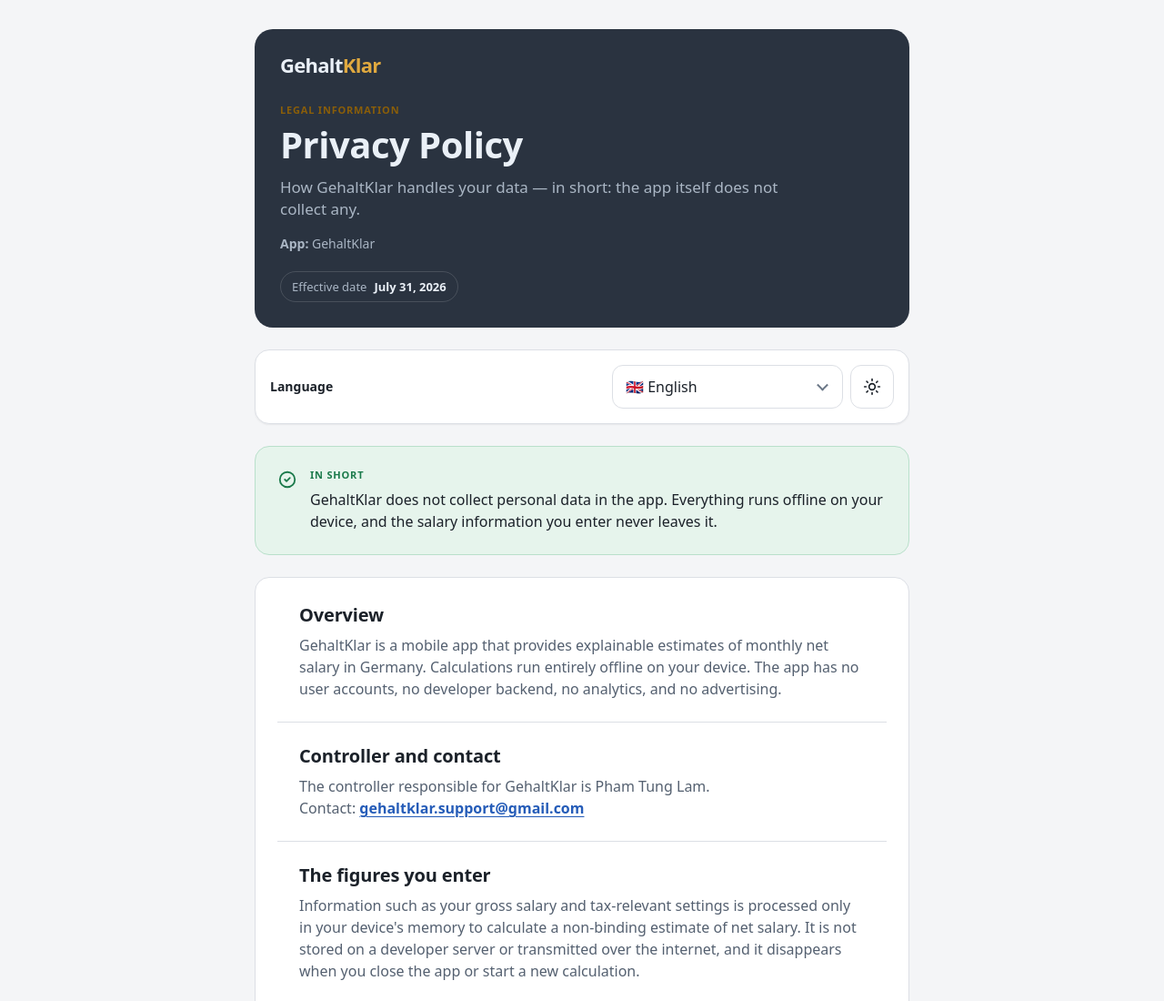
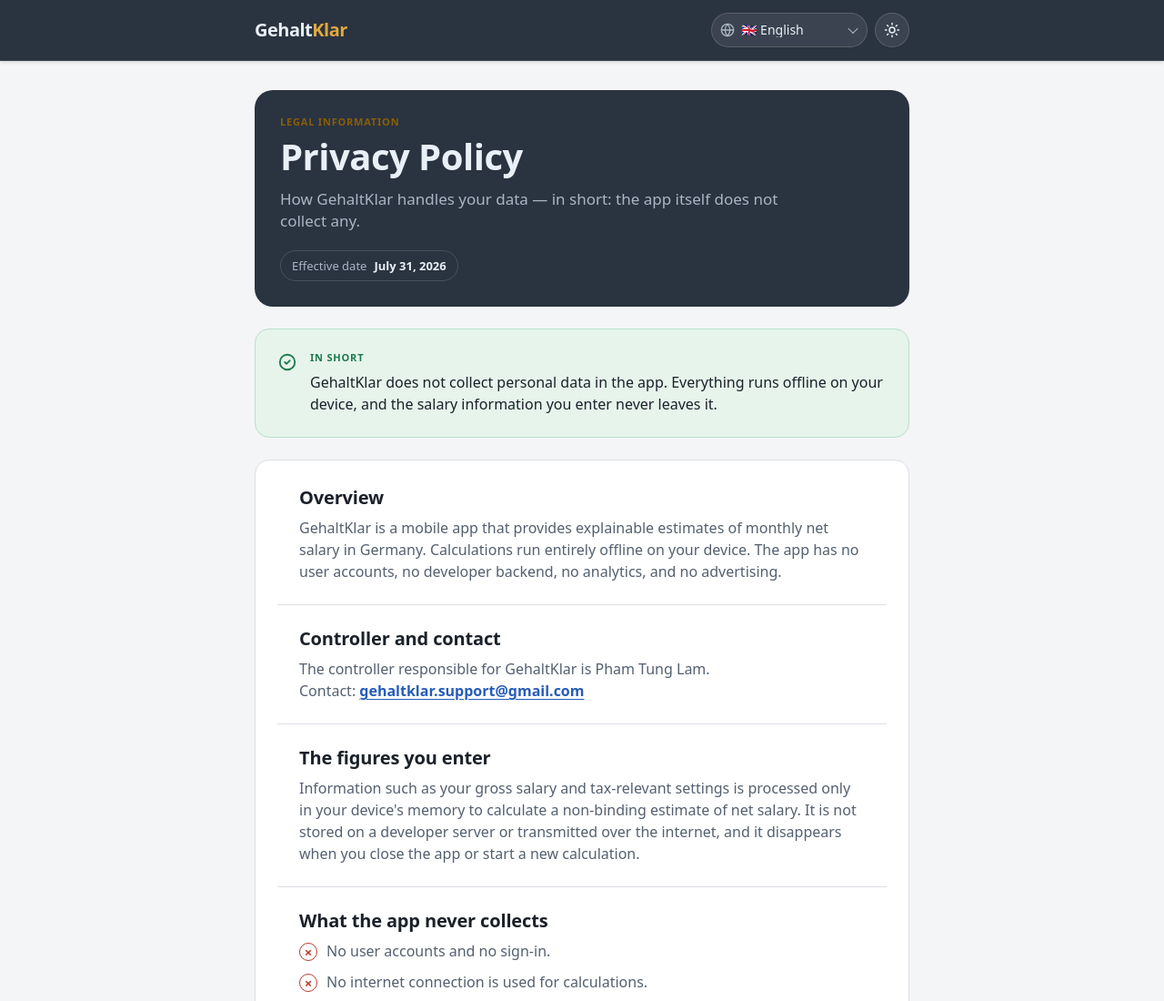
Before and after one commit to fam-tung-lam/gehaltklar-legal, a website: page index.html in a window 1280 px wide. Shown: the top 1100 px of the page at 91% size. Drawn offline with Linux system fonts and the light colour scheme.

Commit message:
Use unified app bar controls

```diff
--- a/index.html
+++ b/index.html
@@ -66,7 +66,6 @@
       --radius-xl: 20px;
       --radius-pill: 999px;
       --page-margin: 20px;
-      --control-h: 48px;
       --elevation-1: 0 1px 2px rgba(16, 24, 21, 0.06);
       color: var(--text-primary);
       background: var(--surface-page);
@@ -100,18 +99,41 @@
 
     body {
       margin: 0;
-      padding: 32px var(--page-margin) 48px;
       background: var(--surface-page);
       overflow-x: hidden;
+    }
+
+    .app-bar {
+      position: sticky;
+      top: 0;
+      z-index: 20;
+      width: 100%;
+      border-bottom: 1px solid rgba(255, 255, 255, 0.08);
+      color: var(--text-on-brand);
+      background: var(--surface-brand);
+      box-shadow: 0 1px 4px rgba(16, 24, 33, 0.16);
+    }
+
+    .app-bar__inner {
+      display: flex;
+      align-items: center;
+      gap: 16px;
+      width: 100%;
+      max-width: 760px;
+      min-width: 0;
+      margin: 0 auto;
+      padding: 14px var(--page-margin);
     }
 
     main {
       display: grid;
       gap: 24px;
       width: 100%;
-      max-width: 720px;
+      max-width: 760px;
       min-width: 0;
       margin: 0 auto;
+      padding: 32px var(--page-margin) 48px;
+      scroll-margin-top: 80px;
     }
 
     main > * {
@@ -127,13 +149,16 @@
     }
 
     .wordmark {
-      margin: 0 0 32px;
+      flex: 0 0 auto;
+      margin: 0;
       color: var(--text-on-brand);
       font-family: var(--font-display);
-      font-size: 22px;
+      font-size: 20px;
       font-weight: 700;
-      letter-spacing: -0.7px;
+      letter-spacing: -0.5px;
       line-height: 1;
+      text-decoration: none;
+      white-space: nowrap;
     }
 
     .wordmark span {
@@ -167,14 +192,6 @@
       overflow-wrap: anywhere;
     }
 
-    .app-meta {
-      margin-top: 16px;
-      color: var(--text-on-brand-muted);
-      font-size: 14px;
-      font-weight: 500;
-      line-height: 20px;
-    }
-
     .tagline {
       max-width: 560px;
       margin-top: 12px;
@@ -201,73 +218,70 @@
       font-weight: 600;
     }
 
-    .language-switcher {
-      position: sticky;
-      top: 12px;
-      z-index: 10;
-      display: grid;
-      grid-template-columns: minmax(0, 1fr) minmax(250px, 310px);
+    .app-bar__actions {
+      display: flex;
       align-items: center;
-      gap: 16px;
-      padding: 16px;
-      border: 1px solid var(--border-default);
-      border-radius: var(--radius-lg);
-      background: var(--surface-card);
-      box-shadow: var(--elevation-1);
-    }
-
-    .language-switcher__label {
-      color: var(--text-primary);
-      font-size: 14px;
-      font-weight: 600;
-      line-height: 20px;
+      gap: 8px;
+      min-width: 0;
+      margin-left: auto;
     }
 
     .language-select {
       position: relative;
+      display: flex;
+      align-items: center;
       min-width: 0;
     }
 
-    .language-controls {
-      display: grid;
-      grid-template-columns: minmax(0, 1fr) 48px;
-      gap: 8px;
-      min-width: 0;
+    .language-select__globe {
+      position: absolute;
+      left: 10px;
+      z-index: 1;
+      width: 16px;
+      height: 16px;
+      color: var(--text-on-brand-muted);
+      pointer-events: none;
     }
 
     .language-select select {
-      width: 100%;
-      min-height: var(--control-h);
-      padding: 0 42px 0 14px;
-      border: 1px solid var(--border-default);
-      border-radius: var(--radius-md);
+      width: clamp(120px, 38vw, 172px);
+      min-height: 38px;
+      padding: 8px 30px 8px 32px;
+      border: 1px solid rgba(255, 255, 255, 0.16);
+      border-radius: var(--radius-pill);
       appearance: none;
-      color: var(--text-primary);
-      background: var(--surface-card);
+      color: var(--text-on-brand);
+      background: rgba(255, 255, 255, 0.08);
       font: inherit;
-      font-size: 16px;
-      line-height: 24px;
+      font-size: 14px;
+      font-weight: 500;
+      line-height: 1.2;
       cursor: pointer;
     }
 
     .language-select select:hover {
-      border-color: var(--gk-indigo-700);
+      background: rgba(255, 255, 255, 0.14);
     }
 
     .language-select select:focus-visible {
-      border-color: var(--border-focus);
+      border-color: var(--gk-indigo-300);
       outline: none;
-      box-shadow: var(--focus-ring);
+      box-shadow: 0 0 0 2px var(--surface-brand), 0 0 0 4px var(--gk-indigo-300);
+    }
+
+    .language-select option {
+      color: var(--gk-ink-900);
+      background: var(--gk-white);
     }
 
     .language-select__chevron {
       position: absolute;
       top: 50%;
-      right: 18px;
-      width: 9px;
-      height: 9px;
-      border-right: 2px solid var(--text-tertiary);
-      border-bottom: 2px solid var(--text-tertiary);
+      right: 12px;
+      width: 8px;
+      height: 8px;
+      border-right: 1.5px solid var(--text-on-brand-muted);
+      border-bottom: 1.5px solid var(--text-on-brand-muted);
       pointer-events: none;
       transform: translateY(-70%) rotate(45deg);
     }
@@ -276,30 +290,30 @@
       display: inline-flex;
       align-items: center;
       justify-content: center;
-      width: 48px;
-      height: 48px;
+      flex: 0 0 auto;
+      width: 38px;
+      height: 38px;
       padding: 0;
-      border: 1px solid var(--border-default);
-      border-radius: var(--radius-md);
-      color: var(--text-primary);
-      background: var(--surface-card);
+      border: 1px solid rgba(255, 255, 255, 0.16);
+      border-radius: var(--radius-pill);
+      color: var(--text-on-brand);
+      background: rgba(255, 255, 255, 0.08);
       cursor: pointer;
     }
 
     .theme-button:hover {
-      border-color: var(--gk-indigo-700);
-      color: var(--text-brand);
+      background: rgba(255, 255, 255, 0.14);
     }
 
     .theme-button:focus-visible {
-      border-color: var(--border-focus);
+      border-color: var(--gk-indigo-300);
       outline: none;
-      box-shadow: var(--focus-ring);
+      box-shadow: 0 0 0 2px var(--surface-brand), 0 0 0 4px var(--gk-indigo-300);
     }
 
     .theme-button svg {
-      width: 20px;
-      height: 20px;
+      width: 18px;
+      height: 18px;
     }
 
     .theme-button .moon,
@@ -455,8 +469,14 @@
     }
 
     @media (max-width: 640px) {
-      body {
-        padding: 20px var(--page-margin) 32px;
+      .app-bar__inner {
+        gap: 8px;
+        padding-block: 12px;
+      }
+
+      main {
+        padding-top: 20px;
+        padding-bottom: 32px;
       }
 
       .legal-hero,
@@ -465,18 +485,11 @@
       }
 
       .wordmark {
-        margin-bottom: 24px;
+        font-size: 18px;
       }
 
-      .language-switcher {
-        top: 8px;
-        grid-template-columns: 1fr;
-        gap: 8px;
-        padding: 12px;
-      }
-
-      .language-controls {
-        grid-template-columns: minmax(0, 1fr) 48px;
+      .app-bar__actions {
+        gap: 6px;
       }
 
       .legal-section {
@@ -516,28 +529,17 @@
   </style>
 </head>
 <body>
-  <main>
-    <header class="legal-hero">
-      <p class="wordmark">Gehalt<span>Klar</span></p>
-      <p class="legal-overline" data-i18n="legalOverline">Rechtliches</p>
-      <h1 data-i18n="heading">Datenschutzerklärung</h1>
-      <p class="tagline" data-i18n="tagline">
-        Wie GehaltKlar mit deinen Daten umgeht — kurz gesagt: Die App selbst erhebt keine.
-      </p>
-      <p class="app-meta"><strong data-i18n="appLabel">App:</strong> GehaltKlar</p>
-      <p class="effective-date">
-        <span data-i18n="effectiveLabel">Gültig ab</span>
-        <strong data-i18n="effectiveDate">31. Juli 2026</strong>
-      </p>
-    </header>
-
-    <nav class="language-switcher" aria-labelledby="language-label">
-      <label id="language-label" class="language-switcher__label" for="language-select" data-i18n="languageLabel">
-        Sprache
-      </label>
-      <div class="language-controls">
+  <header class="app-bar">
+    <div class="app-bar__inner">
+      <a class="wordmark" href="#top">Gehalt<span>Klar</span></a>
+      <div class="app-bar__actions">
         <div class="language-select">
-          <select id="language-select">
+          <svg class="language-select__globe" viewBox="0 0 24 24" fill="none" stroke="currentColor" stroke-width="2" stroke-linecap="round" stroke-linejoin="round" aria-hidden="true">
+            <circle cx="12" cy="12" r="10"></circle>
+            <path d="M2 12h20"></path>
+            <path d="M12 2a15.3 15.3 0 0 1 4 10 15.3 15.3 0 0 1-4 10 15.3 15.3 0 0 1-4-10 15.3 15.3 0 0 1 4-10z"></path>
+          </svg>
+          <select id="language-select" aria-label="Sprache" data-i18n-aria-label="languageLabel">
             <option value="de">🇩🇪 Deutsch</option>
             <option value="en">🇬🇧 English</option>
             <option value="ru">🇷🇺 Русский</option>
@@ -556,7 +558,21 @@
           </svg>
         </button>
       </div>
-    </nav>
+    </div>
+  </header>
+
+  <main id="top">
+    <header class="legal-hero">
+      <p class="legal-overline" data-i18n="legalOverline">Rechtliches</p>
+      <h1 data-i18n="heading">Datenschutzerklärung</h1>
+      <p class="tagline" data-i18n="tagline">
+        Wie GehaltKlar mit deinen Daten umgeht — kurz gesagt: Die App selbst erhebt keine.
+      </p>
+      <p class="effective-date">
+        <span data-i18n="effectiveLabel">Gültig ab</span>
+        <strong data-i18n="effectiveDate">31. Juli 2026</strong>
+      </p>
+    </header>
 
     <section class="privacy-summary" aria-labelledby="summary-label">
       <svg class="privacy-summary__icon" viewBox="0 0 24 24" fill="none" stroke="currentColor" stroke-width="2" stroke-linecap="round" stroke-linejoin="round" aria-hidden="true">
```
Also changed, not shown: test/language-selection.test.js (+5 -2 lines), README.md.
